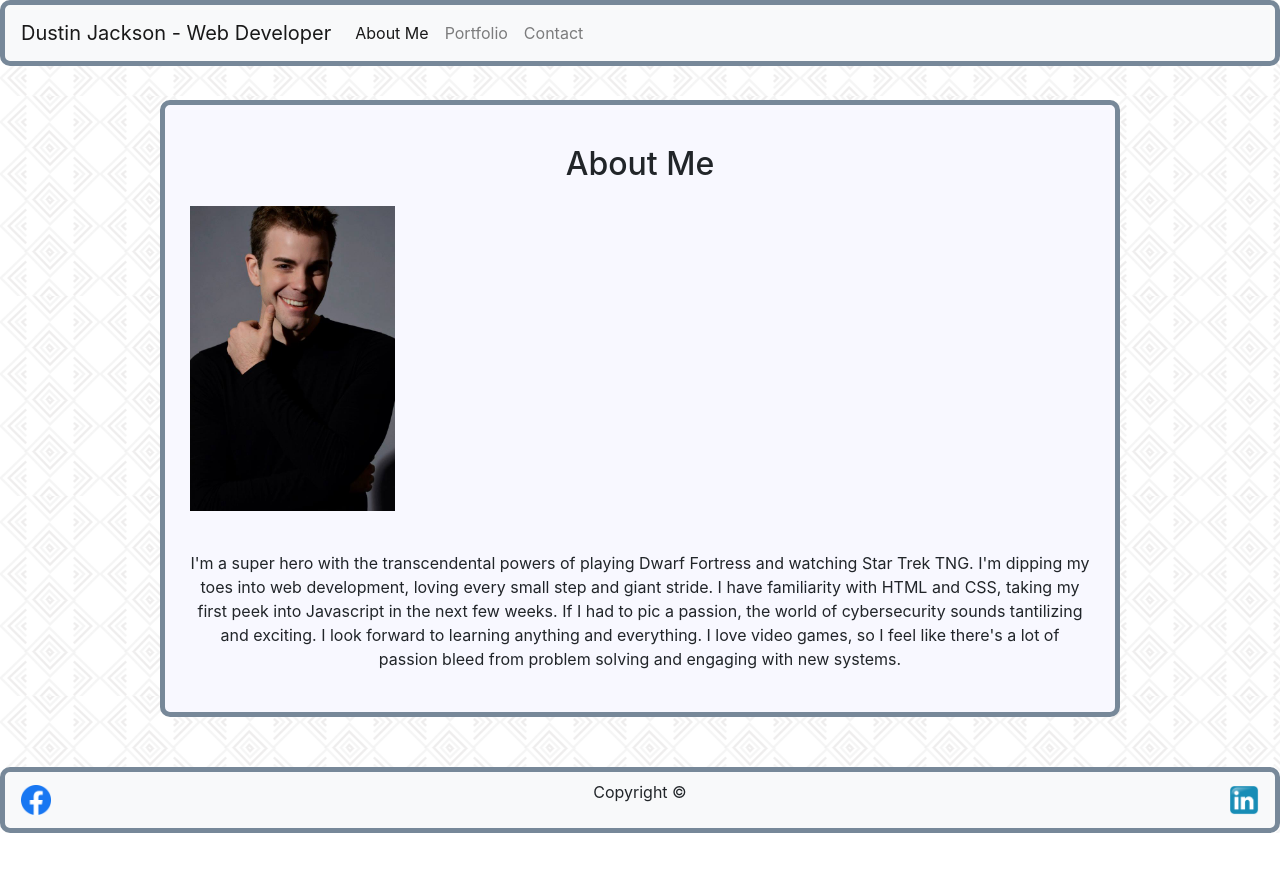
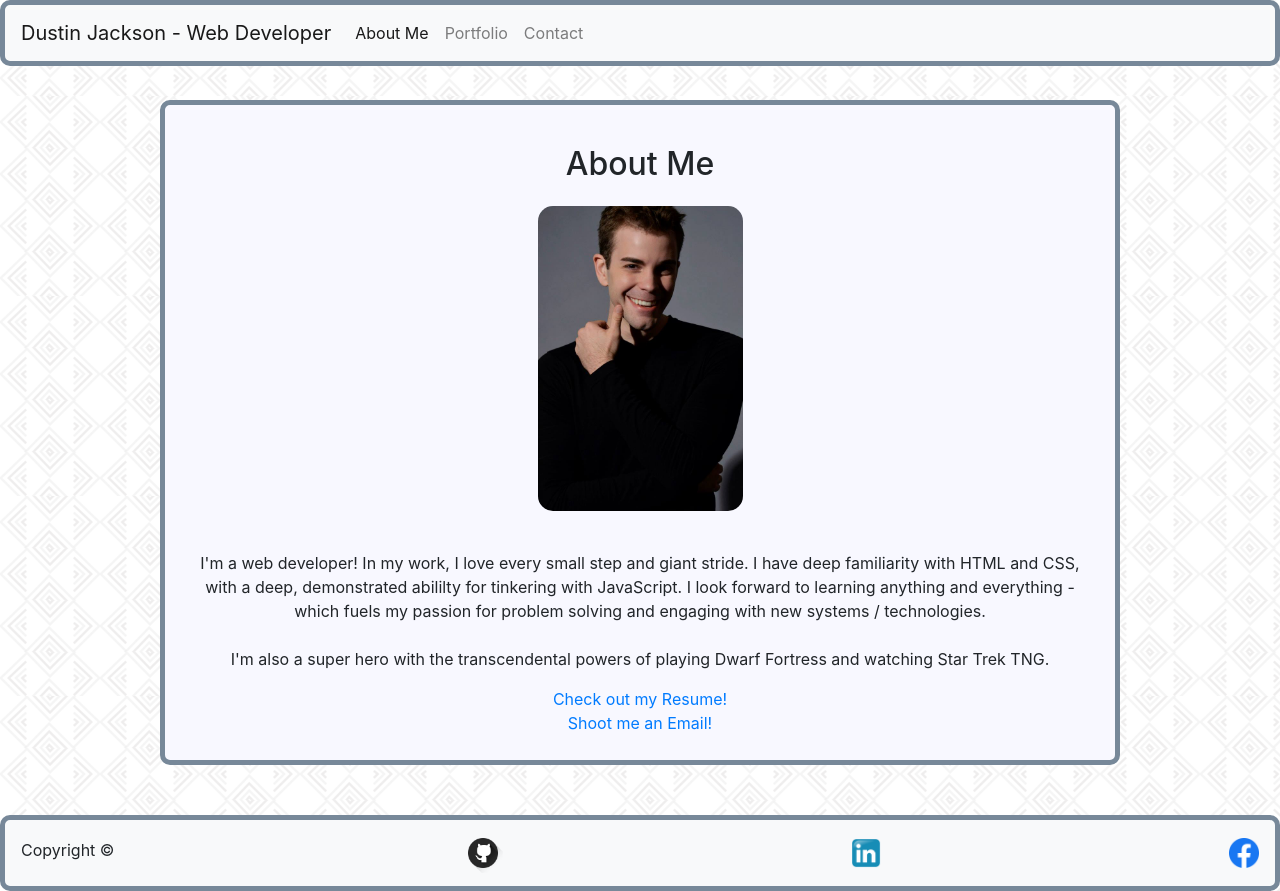
Before and after one commit to dustinjack99/responsive-profile, a plain HTML site: page index.html in a window 1280 px wide. Before the commit the page ends 833 px from the top, so only its background shows below. Drawn offline with nearby package versions, Linux system fonts and the light colour scheme.

Commit message:
real, actual, finishing touches that include required materials for grading

```diff
--- a/assets/style.css
+++ b/assets/style.css
@@ -1,3 +1,14 @@
+.about-me {
+    background-color: ghostwhite;
+    border: solid 5px lightslategray;
+    border-radius: 10px;
+    margin: auto;
+    margin-bottom: 50px;
+    margin-top: 100px;
+    text-align: center;
+    padding: 25px;
+    width: 75%;
+}
 
 #bio {
     line-height: 1.5;
@@ -14,9 +25,18 @@ body {
     height: 250px;
 }
 
+#copy {
+    margin-top: 10px;
+}
+
 #facebook {
     height: 30px;
     width: 30px;
+}
+
+#git {
+    height: 40px;
+    width: 40px;
 }
 
 h2 {
@@ -83,8 +103,11 @@ main {
 }
 
 #profile-pic {
+    border-radius: 15px;
+    display: block;
     height: 305px;
     width: 205px;
+    margin: auto;
 }
 
 #snakeBlip {
--- a/index.html
+++ b/index.html
@@ -33,24 +33,30 @@
         </div>
     </nav>
 
-    <main class="about-me">
+    <div class="about-me">
         <h2>About Me</h2>
         <img ID="profile-pic" src="assets/images/placeholder.jpg">
-        <p id="bio">I'm a super hero with the transcendental powers of playing Dwarf Fortress and watching Star Trek
-            TNG. I'm dipping my toes into web development, loving every small step and giant stride. I have familiarity
-            with HTML and CSS, taking my first peek into Javascript in the next few weeks. If I had to pic a passion,
-            the world of cybersecurity sounds tantilizing and exciting. I look forward to learning anything and
-            everything. I love video games, so I feel like there's a lot of passion bleed from problem solving and
-            engaging with new systems.</p>
-    </main>
+        <p id="bio">I'm a web developer! In my work, I love every small step and giant stride. I have deep familiarity
+            with HTML and CSS, with a deep, demonstrated abililty for tinkering with JavaScript. I look forward to learning anything and
+            everything - which fuels my passion for problem solving and engaging with new systems / technologies.
+            <br><br>
+            I'm also a super hero with the transcendental powers of playing Dwarf Fortress and watching Star Trek
+            TNG.</p>
+        <a href="assets/images/portfolio.pdf">Check out my Resume!</a>
+        <br>
+        <a href="mailto:dustin.guy.jackson@gmail.com">Shoot me an Email!</a>
+    </div>
 
     <nav class="navbar navbar-light bg-light">
+        <p ID="copy">Copyright &copy;</p>
+        <a href="https://github.com/dustinjack99">
+            <img ID="git" src="assets/images/git-logo.png">
+        </a>
+        <a href="https://www.linkedin.com/in/funnydustin/">
+            <img ID="linkedin" src="assets/images/linkedIn_logo.png">
+        </a>
         <a href="https://www.facebook.com/dustin.guy.jackson">
             <img ID="facebook" src="assets/images/facebook-logo.png">
-        </a>
-        <p ID="copy">Copyright &copy;</p>
-        <a href="https://www.linkedin.com/in/funnydustin/">
-            <img ID="linkedin" src="assets/images/linkedIn_logo.png">
         </a>
     </nav>
     <script src="https://code.jquery.com/jquery-3.4.1.slim.min.js"
```
Also changed, not shown: contact.html (+23 -9 lines), portfolio.html (+15 -6 lines), assets/images/git-logo.png (added), 1 other file.
